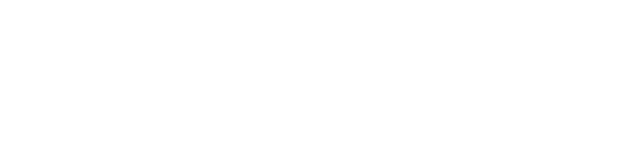
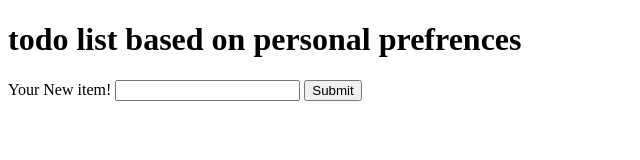
Before and after one commit to MERNomar/Avanced-TODO-List, a plain HTML site: page index.html in a window 1280 px wide. Shown: the whole page, without its empty margins (0-640 px from the left). Drawn offline with Linux system fonts and the light colour scheme.

Commit message:
adding my html items for the list

```diff
--- a/index.html
+++ b/index.html
@@ -7,6 +7,18 @@
     <title>Document</title>
 </head>
 <body>
+<h1>todo list based on personal prefrences</h1>
+    <div id="list">
+    </div>
+<form id="new-item-form">
+    <label for="item-input">Your New item!</label>
+    <input type="text" id="item-input">
+    <button type="submit" >Submit</button>
 
+</form>
+
+
+
+    <script src="./test.js"></script>
 </body>
 </html>
```
